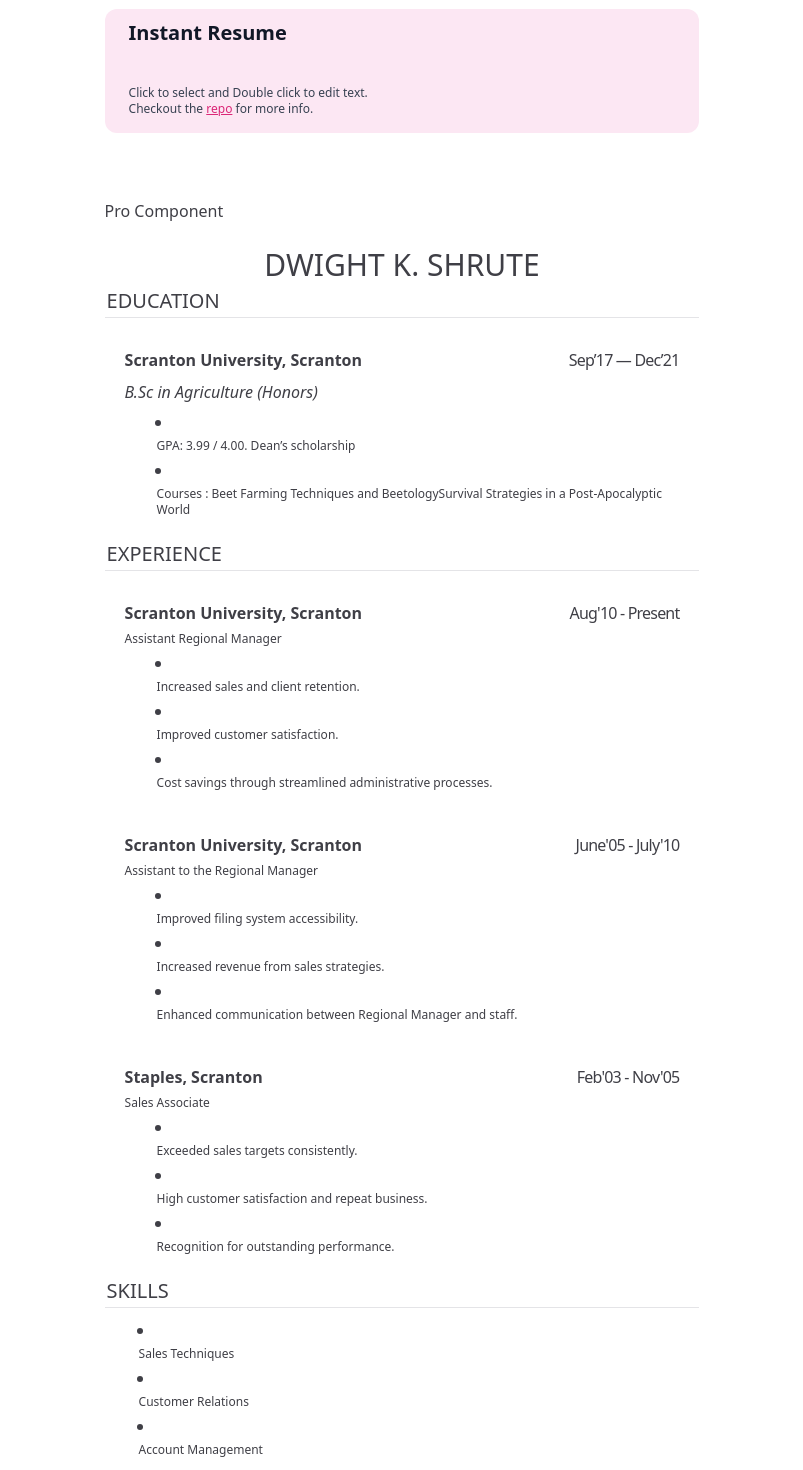
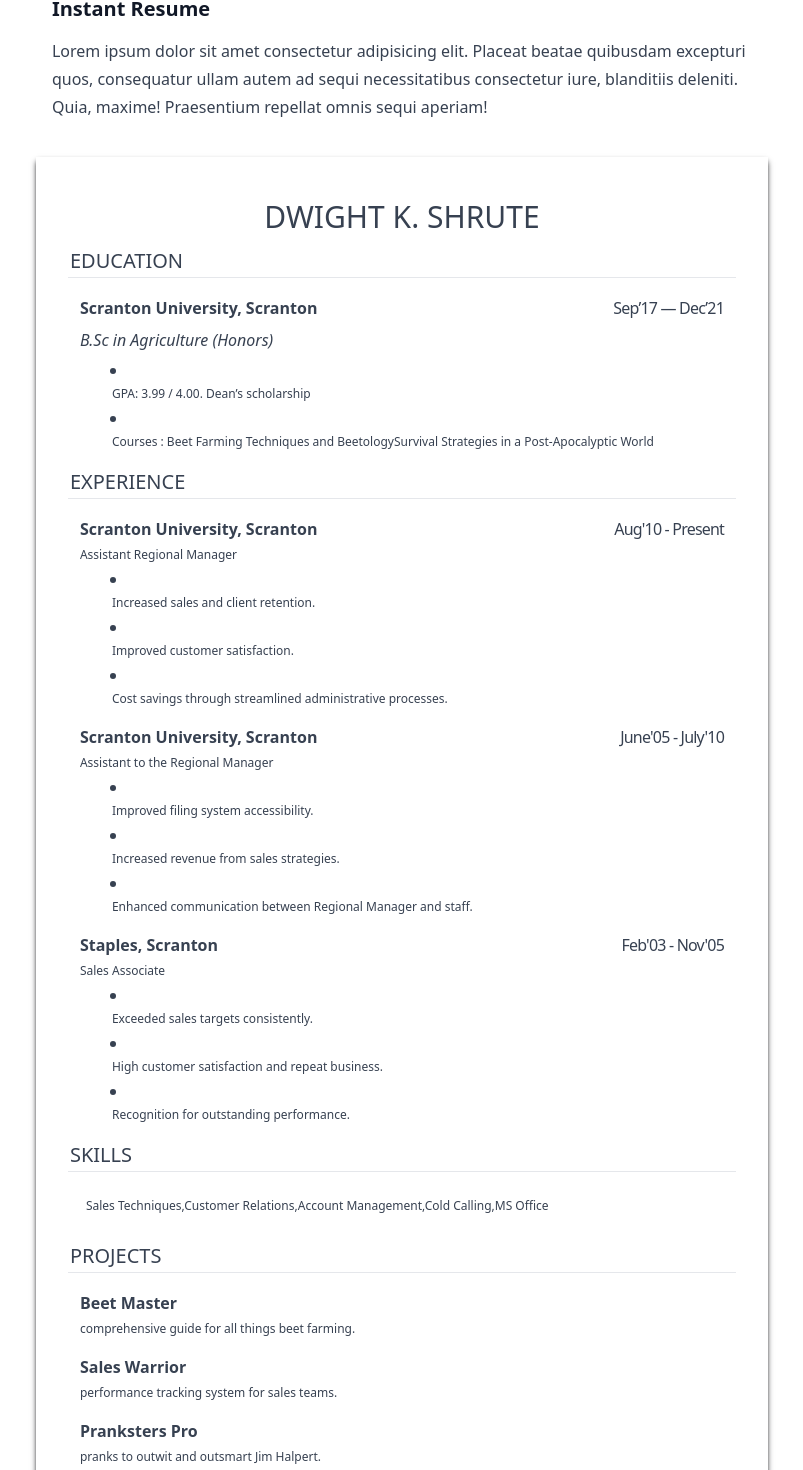
Before and after one commit to commitsovercoffee/instant-resume, a SvelteKit app: page / in a window 1280 px wide. Shown: the part 55-1525 px from the top of the page, without its empty margins (238-1041 px from the left). Built offline with nearby package versions, Linux system fonts and the light colour scheme.

Commit message:
updates pro theme

```diff
--- a/src/routes/+page.svelte
+++ b/src/routes/+page.svelte
@@ -6,25 +6,24 @@
 	let selectedTemplate = "pro";
 </script>
 
-<section class="mx-auto my-16 rounded-xl bg-pink-100 prose prose-pink">
-	<h3 class="p-2 mx-4">Instant Resume</h3>
-	<p class="p-4 m-2 text-xs">
-		Click to select and Double click to edit text. <br /> Checkout
-		the
-		<a href="https://github.com/commitsovercoffee/instant-resume"
-			>repo</a
-		>
-		for more info.
-	</p>
-</section>
+<div class="mx-auto mb-16 prose prose-pink">
+	<section class="p-2 m-2">
+		<h3>Instant Resume</h3>
+		<p>
+			Lorem ipsum dolor sit amet consectetur adipisicing elit.
+			Placeat beatae quibusdam excepturi quos, consequatur
+			ullam autem ad sequi necessitatibus consectetur iure,
+			blanditiis deleniti. Quia, maxime! Praesentium repellat
+			omnis sequi aperiam!
+		</p>
+	</section>
 
-<section class="mx-auto h-[500px] prose prose-zinc">
 	{#if selectedTemplate === "pro"}
 		<Pro />
 	{/if}
 	{#if selectedTemplate === "novice"}
 		<Novice />
 	{/if}
-</section>
 
-<Menu />
+	<Menu />
+</div>
--- a/src/routes/components/atom.svelte
+++ b/src/routes/components/atom.svelte
@@ -67,7 +67,9 @@
 			$menu.index = index;
 		}}
 		class={`${style} ${base} ${
-			editable ? "cursor-text" : "cursor-default select-none"
+			editable
+				? "cursor-text py-1 px-2"
+				: "cursor-default select-none py-1 px-2"
 		}`}
 	>
 		<slot />
--- a/src/routes/stores/details.js
+++ b/src/routes/stores/details.js
@@ -41,10 +41,27 @@ export const details = writable({
 
   periods: ["Aug'10 - Present", "June'05 - July'10", "Feb'03 - Nov'05"],
   skills: [
-    "Sales Techniques",
-    "Customer Relations",
-    "Account Management",
-    "Cold Calling",
-    "MS Office",
+    [
+      "Sales Techniques",
+      "Customer Relations",
+      "Account Management",
+      "Cold Calling",
+      "MS Office",
+    ],
+  ],
+
+  projects: [
+    {
+      name: "Beet Master",
+      desc: "comprehensive guide for all things beet farming.",
+    },
+    {
+      name: "Sales Warrior",
+      desc: "performance tracking system for sales teams.",
+    },
+    {
+      name: "Pranksters Pro",
+      desc: "pranks to outwit and outsmart Jim Halpert.",
+    },
   ],
 });
--- a/src/routes/templates/pro.svelte
+++ b/src/routes/templates/pro.svelte
@@ -3,26 +3,35 @@
 	import Atom from "../components/atom.svelte";
 </script>
 
-<p>Pro Component</p>
-
-<div>
-	<!-- Applicant Name -->
+<div class="p-8 shadow-zinc-800 shadow-md">
+	<!-- Applicant Name -------------------------------------------------->
+	<div class="my-2">
 		<Atom
 			content={$details.name.toUpperCase()}
 			type="block"
 			style="font-thin text-center text-3xl"
 		/>
+	</div>
 
-	<!-- Education Section -->
-	<Atom content="EDUCATION" type="block" style="text-xl font-thin" />
+	<!-- Education Section ----------------------------------------------->
+	<div class="my-2">
+		<Atom
+			content="EDUCATION"
+			type="block"
+			style="text-xl font-thin"
+		/>
 		<hr class="m-0 mb-2" />
 
 		<!-- Institute -->
 		{#each $details.institutes as institute, i}
 			<Atom
 				type="section"
-			items={["institutes", "degrees", "details"]}
-			style="p-4"
+				items={[
+					"institutes",
+					"degrees",
+					"details",
+					"periods",
+				]}
 				index={i}
 			>
 				<section class="flex justify-between">
@@ -62,17 +71,21 @@
 				{/each}
 			</Atom>
 		{/each}
+	</div>
 
-	<!-- Experience Section -->
-	<Atom content="EXPERIENCE" type="block" style="text-xl font-thin" />
+	<!-- Experience Section ---------------------------------------------->
+	<div class="my-2">
+		<Atom
+			content="EXPERIENCE"
+			type="block"
+			style="text-xl font-thin"
+		/>
 		<hr class="m-0 mb-2" />
 
-	<!-- Institute -->
 		{#each $details.companies as company, i}
 			<Atom
 				type="section"
 				items={["companies", "roles", "tasks"]}
-			style="p-4"
 				index={i}
 			>
 				<section class="flex justify-between">
@@ -112,18 +125,47 @@
 				{/each}
 			</Atom>
 		{/each}
+	</div>
 
-	<!-- Skills Section -->
+	<!-- Skills Section -------------------------------------------------->
+	<div class="my-2">
 		<Atom content="SKILLS" type="block" style="text-xl font-thin" />
 		<hr class="m-0 mb-2" />
-	{#each $details.skills as task}
-		<li class="ml-8 my-0">
+		{#each $details.skills as _, i}
 			<Atom
 				type="block"
-				content={task}
-				parent="tasks"
-				style="text-xs"
+				content={$details.skills[i]}
+				parent="skills"
+				style="text-xs ml-0 p-4"
 			/>
-		</li>
 		{/each}
 	</div>
+
+	<!-- Projects Section ------------------------------------------------>
+	<div class="my-2">
+		<Atom
+			content="PROJECTS"
+			type="block"
+			style="text-xl font-thin"
+		/>
+		<hr class="m-0 mb-2" />
+		{#each $details.projects as project, i}
+			<Atom type="section" items={["projects"]} index={i}>
+				<Atom
+					type="block"
+					content={project.name}
+					parent="projects[i]"
+					style="font-bold"
+					index={i}
+				/>
+				<Atom
+					type="block"
+					content={project.desc}
+					parent="projects[i]"
+					style="text-xs"
+					index={i}
+				/>
+			</Atom>
+		{/each}
+	</div>
+</div>
--- a/tailwind.config.js
+++ b/tailwind.config.js
@@ -1,10 +1,16 @@
 /** @type {import('tailwindcss').Config} */
 export default {
-	content: ["./src/**/*.{html,js,svelte,ts}"],
-	theme: {
-		extend: {},
-	},
-	plugins: [
-    require('@tailwindcss/typography'),
-	],
+  content: ["./src/**/*.{html,js,svelte,ts}"],
+  theme: {
+    extend: {
+      typography: {
+        DEFAULT: {
+          css: {
+            maxWidth: "80ch", // add required value here
+          },
+        },
+      },
+    },
+  },
+  plugins: [require("@tailwindcss/typography")],
 };
```
Also changed, not shown: src/app.html (indentation only). Lines whose indentation alone changed are shown as unchanged.
